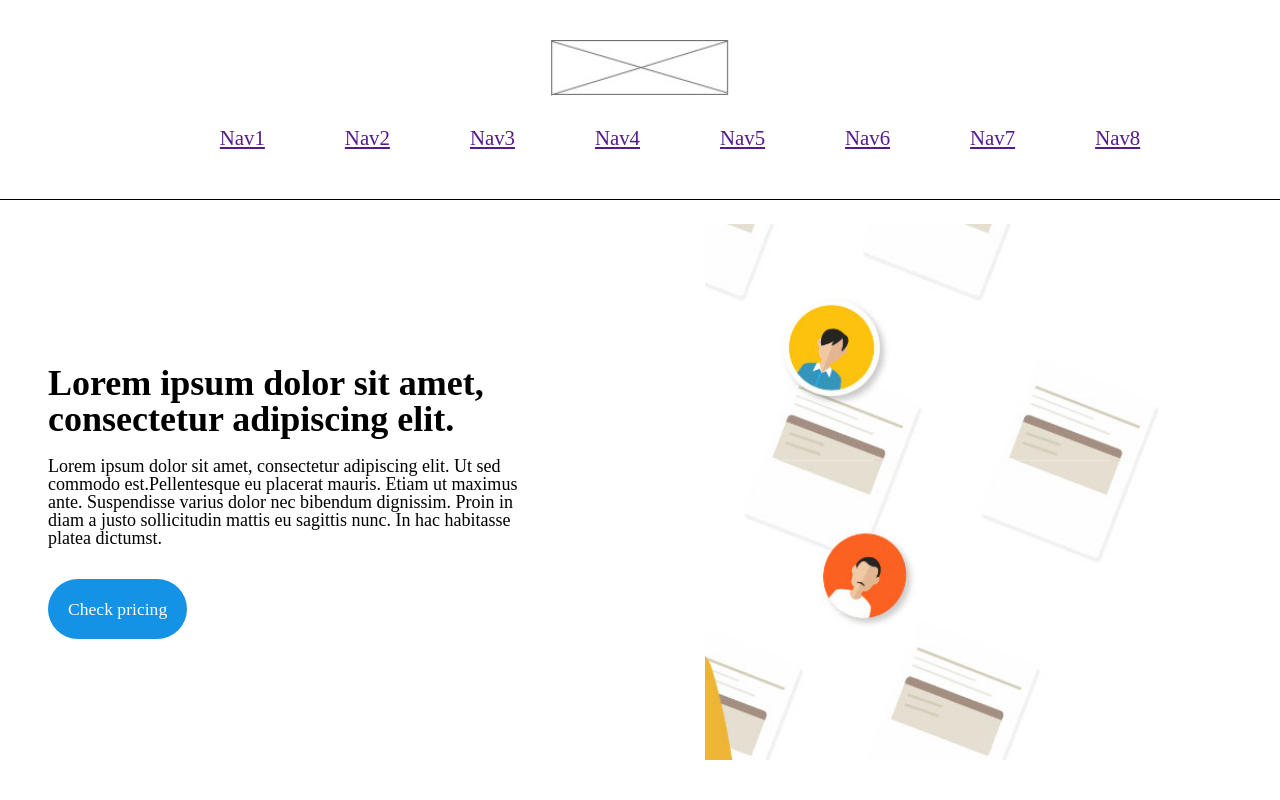
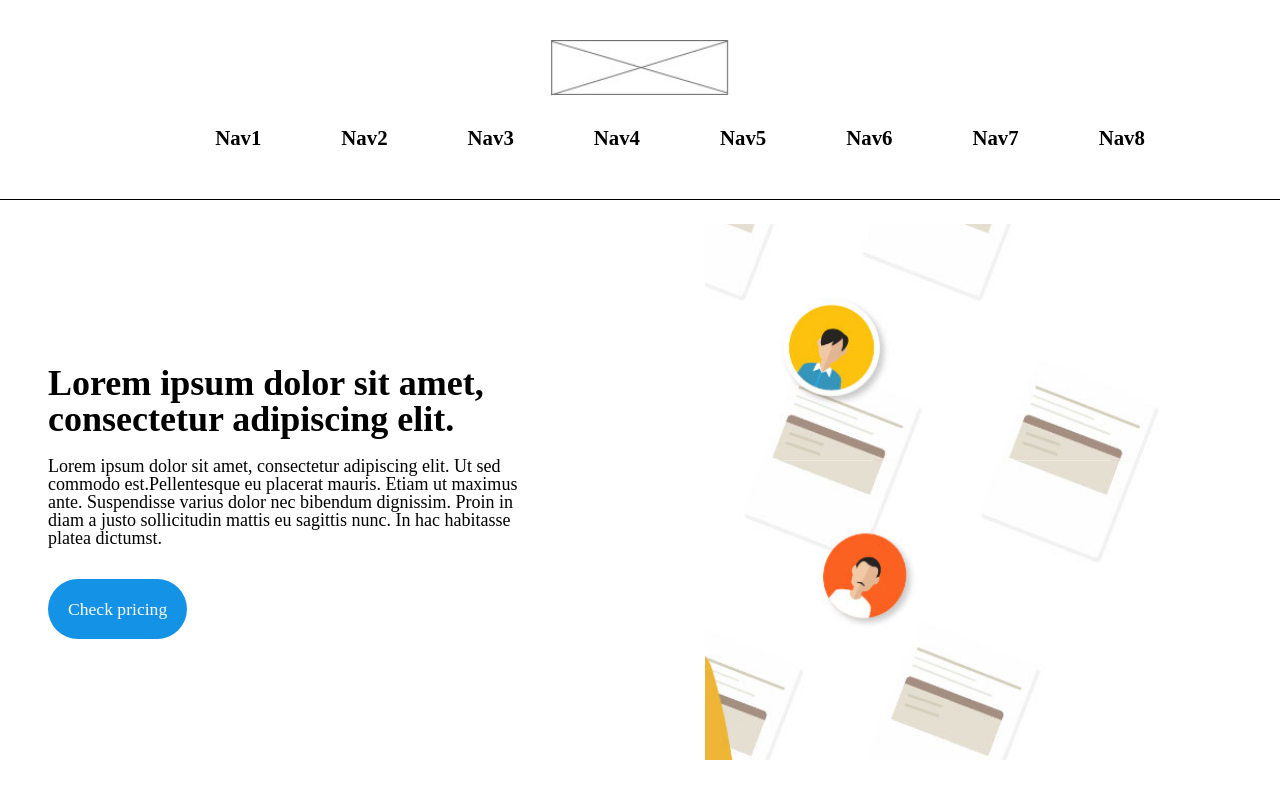
Before and after one commit to fugi98/Demo-page-design-with-sass, a plain HTML site: page dist/index.html in a window 1280 px wide. Shown: the top 800 px of the page. Drawn offline with nearby package versions, Linux system fonts and the light colour scheme; files that its build step writes are made by us from their sources.

Commit message:
updating menu css file

```diff
--- a/scss/_menu.scss
+++ b/scss/_menu.scss
@@ -32,6 +32,12 @@
   }
 
   .menu-nav_item {
-   padding-left: 5rem;
-  }
+    padding-left: 5rem;
+   }
+
+   .menu-nav_link{
+     color: black;
+     text-decoration: none;
+     font-weight: 600;
+   }
 }
```
